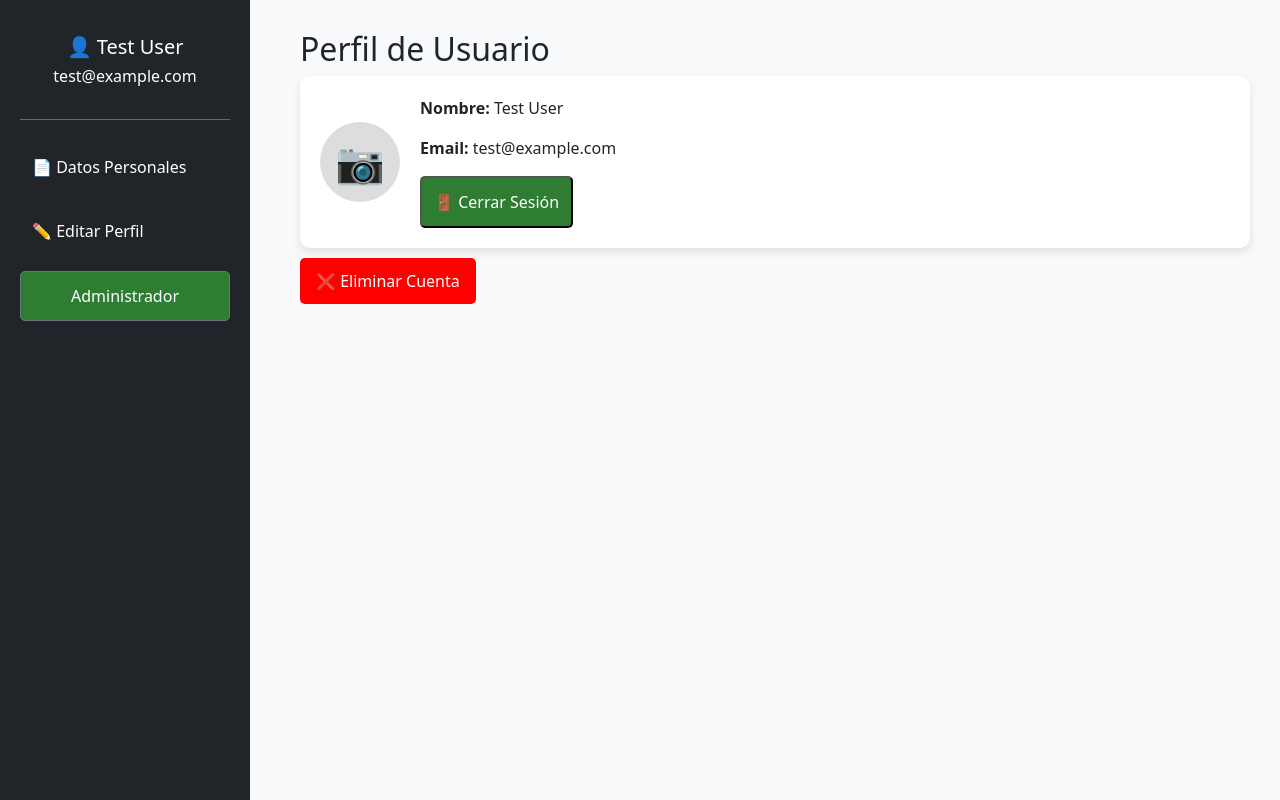
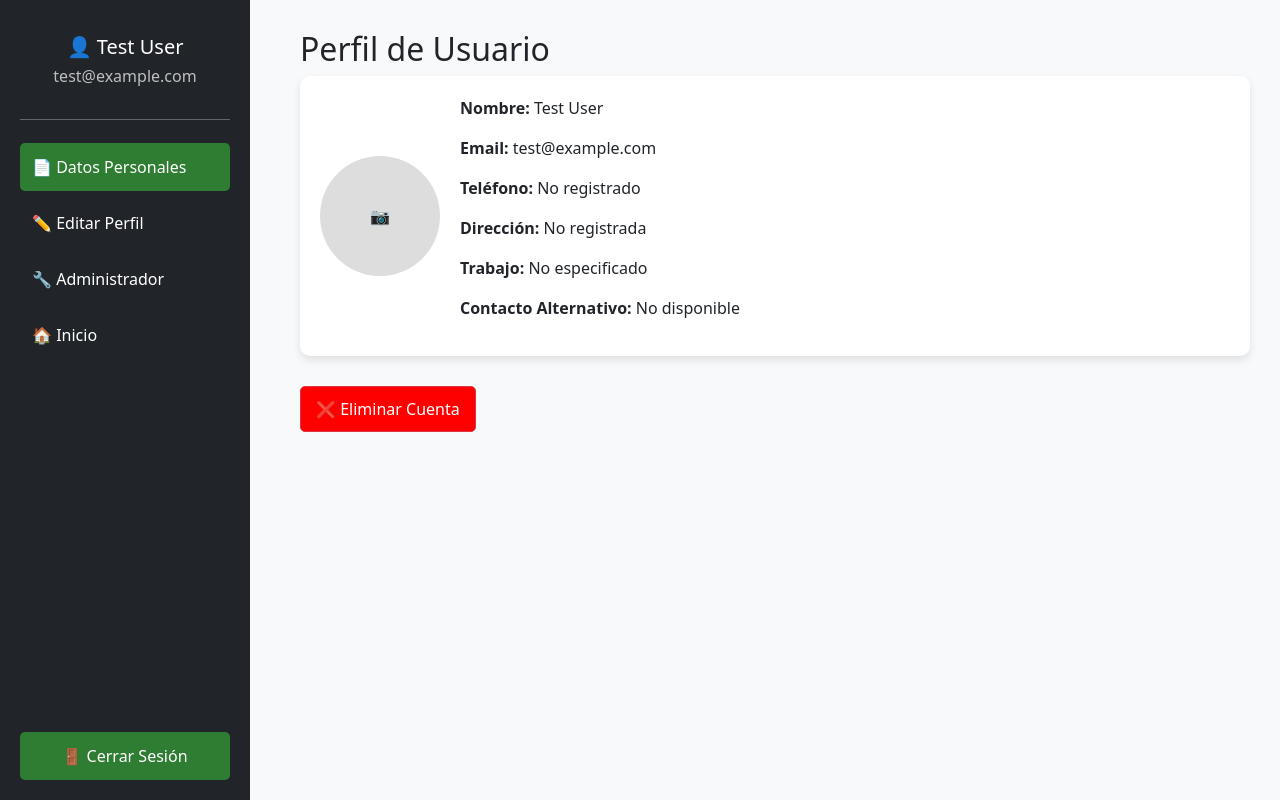
Before and after one commit to Pythonjhon/administrador-, a Laravel app: page /dashboard in a window 1280 px wide. Run offline with Laravel 12, Linux system fonts and the light colour scheme; a user stored in the database is signed in; data comes from the database, SQL or seed files in the repository.

Commit message:
terminado

```diff
--- a/app/Http/Controllers/DashboardController.php
+++ b/app/Http/Controllers/DashboardController.php
@@ -5,6 +5,7 @@ namespace App\Http\Controllers;
 use Illuminate\Http\Request;
 use Illuminate\Support\Facades\Auth;
 use App\Models\User;
+use Illuminate\Support\Facades\Storage;
 
 /**
  * Controlador del Panel de Usuario (Dashboard).
@@ -42,36 +43,46 @@ class DashboardController extends Controller
      */
     public function update(Request $request)
 {
-        // Obtener el usuario autenticado
-        $user = User::find(Auth::id());
+    $user = Auth::user(); // Obtiene el usuario autenticado
 
-        // Verificar si el usuario existe
     if (!$user) {
         return redirect()->route('dashboard')->with('error', 'Usuario no encontrado.');
     }
 
-        // Validar los datos ingresados
-        $request->validate([
+    // Validación de los datos
+    $validatedData = $request->validate([
         'name' => 'required|string|max:255',
         'email' => 'required|email|unique:users,email,' . $user->id,
         'password' => 'nullable|min:6|confirmed',
+        'phone' => 'nullable|string|max:20',
+        'address' => 'nullable|string|max:255',
+        'job' => 'nullable|string|max:255',
+        'image' => 'nullable|image|mimes:jpeg,png,jpg,gif|max:2048',
     ]);
 
-        // Actualizar los datos del usuario
-        $user->name = $request->name;
-        $user->email = $request->email;
-
-        // Actualizar la contraseña solo si se proporciona una nueva
-        if ($request->filled('password')) {
-            $user->password = bcrypt($request->password);
+    // Si el usuario subió una nueva imagen, la almacenamos
+    if ($request->hasFile('image')) {
+        // Eliminamos la imagen anterior si existe
+        if ($user->image) {
+            Storage::delete('public/' . $user->image);
+        }
+        // Guardamos la nueva imagen
+        $validatedData['image'] = $request->file('image')->store('profile_images', 'public');
     }
 
-        // Guardar los cambios en la base de datos
-        $user->save();
+    // Si hay contraseña, la encriptamos antes de actualizar
+    if ($request->filled('password')) {
+        $validatedData['password'] = bcrypt($request->password);
+    } else {
+        unset($validatedData['password']); // Eliminamos la clave si no se actualiza
+    }
 
-        // Redirigir al dashboard con un mensaje de éxito
+    // Actualizamos los datos del usuario sin usar `save()`
+    User::where('id', $user->id)->update($validatedData);
+
     return redirect()->route('dashboard')->with('success', 'Perfil actualizado correctamente.');
 }
+
 
     /**
      * Elimina la cuenta del usuario autenticado.
--- a/app/Models/User.php
+++ b/app/Models/User.php
@@ -23,6 +23,9 @@ class User extends Authenticatable
         'name',
         'email',
         'password',
+        'job',
+        'contact_number',
+        'image',
     ];
 
     /**
--- a/resources/views/auth/dashboard.blade.php
+++ b/resources/views/auth/dashboard.blade.php
@@ -7,7 +7,7 @@
     <!-- Enlace a Bootstrap 5 para estilos -->
     <link rel="stylesheet" href="https://cdn.jsdelivr.net/npm/bootstrap@5.3.0/dist/css/bootstrap.min.css">
     <style>
-        /* Estilos generales del cuerpo */
+        /* Estilos generales */
         body {
             display: flex;
             min-height: 100vh;
@@ -26,21 +26,23 @@
             flex-direction: column;
         }
 
-        /* Enlaces de la barra lateral */
-        .sidebar a {
-            color: white !important;
-            text-decoration: none;
-            display: block;
-            padding: 12px;
-            margin: 8px 0;
-            border-radius: 5px;
-            font-weight: 500;
-            transition: background-color 0.3s ease;
+        /* Imagen de perfil en la barra lateral */
+        .profile-sidebar-pic {
+            width: 100px;
+            height: 100px;
+            border-radius: 50%;
+            overflow: hidden;
+            background: #ddd;
+            display: flex;
+            align-items: center;
+            justify-content: center;
+            margin-bottom: 10px;
         }
 
-        /* Estilo cuando se pasa el cursor o está activo */
-        .sidebar a:hover, .sidebar .active {
-            background: #2e7d32;
+        .profile-sidebar-pic img {
+            width: 100%;
+            height: 100%;
+            object-fit: cover;
         }
 
         /* Información del usuario en la barra lateral */
@@ -55,10 +57,38 @@
             margin-bottom: 5px;
         }
 
+        /* Enlaces de la barra lateral */
+        .sidebar a {
+            color: white !important;
+            text-decoration: none;
+            display: block;
+            padding: 12px;
+            margin: 8px 0;
+            border-radius: 5px;
+            font-weight: 500;
+            transition: background-color 0.3s ease;
+        }
+
+        .sidebar a:hover, .sidebar .active {
+            background: #2e7d32;
+        }
+
+        .home-link {
+            background: #212529;
+        }
+
+        .home-link:hover {
+            background: #2e7d32;
+        }
+
+        .sidebar-content {
+            flex-grow: 1;
+        }
+
         /* Botón de cierre de sesión */
         .logout-btn {
             background: #2e7d32;
-            color: white;
+            color: white !important;
             text-align: center;
             display: block;
             padding: 12px;
@@ -67,21 +97,22 @@
             font-weight: 500;
             text-decoration: none;
             transition: background 0.3s ease;
+            border: none;
+            width: 100%;
         }
 
-        /* Estilo al pasar el cursor sobre el botón de cierre de sesión */
         .logout-btn:hover {
             background: #19692c;
         }
 
-        /* Contenedor principal de la página */
+        /* Contenido principal */
         .content {
             margin-left: 270px;
             flex-grow: 1;
             padding: 30px;
         }
 
-        /* Contenedor del perfil de usuario */
+        /* Contenedor del perfil */
         .profile-container {
             background: white;
             padding: 20px;
@@ -90,30 +121,28 @@
             display: flex;
             align-items: center;
             gap: 20px;
+            margin-bottom: 20px;
         }
 
         /* Estilo de la foto de perfil */
         .profile-pic {
-            width: 80px;
-            height: 80px;
+            width: 120px;
+            height: 120px;
             border-radius: 50%;
+            overflow: hidden;
             background: #ddd;
             display: flex;
             align-items: center;
             justify-content: center;
-            font-size: 40px;
-            color: #218838;
         }
 
-        /* Estilo de imágenes en las tareas */
-        .task-image {
-            width: 80px;
-            height: 80px;
+        .profile-pic img {
+            width: 100%;
+            height: 100%;
             object-fit: cover;
-            border-radius: 5px;
         }
 
-        /* Botones generales */
+        /* Botones */
         .btn {
             background: #2e7d32;
             color: white;
@@ -121,22 +150,21 @@
             padding: 10px 15px;
             border-radius: 5px;
             font-weight: 500;
+            transition: background 0.3s ease;
             display: inline-block;
-            margin-top: 10px;
-            transition: background 0.3s ease;
+            text-align: center;
         }
 
-        /* Estilo al pasar el cursor sobre los botones */
         .btn:hover {
             background: #19692c;
         }
 
-        /* Estilo del botón de eliminar cuenta */
+        /* Botón de eliminar cuenta */
         .delete-btn {
             background: red;
+            margin-top: 10px;
         }
 
-        /* Estilo al pasar el cursor sobre el botón de eliminar */
         .delete-btn:hover {
             background: darkred;
         }
@@ -145,6 +173,20 @@
         .sidebar a, .sidebar p {
             color: white !important;
         }
+
+        /* Estilo para imágenes de tareas */
+        .task-image {
+            width: 80px;
+            height: 80px;
+            object-fit: cover;
+            border-radius: 5px;
+        }
+
+        /* Estilo para textos con opacidad */
+        .text-muted {
+            color: white !important;
+            opacity: 0.7;
+        }
     </style>
 </head>
 <body>
@@ -152,14 +194,20 @@
     <!-- Barra lateral -->
     <div class="sidebar">
         <div class="user-info">
-            <!-- Nombre y correo del usuario obtenido desde Blade -->
             <h5>👤 {{ $user->name }}</h5>
             <p class="text-muted">{{ $user->email }}</p>
         </div>
-        <!-- Enlaces de la barra lateral -->
-        <a href="#">📄 Datos Personales</a>
+        <div class="sidebar-content">
+            <a href="#" class="active">📄 Datos Personales</a>
             <a href="{{ route('profile.edit') }}">✏️ Editar Perfil</a>
-        <a href="{{ route('tasks.index') }}" class="btn btn-secondary">Administrador</a>
+            <a href="{{ route('tasks.index') }}">🔧 Administrador</a>
+            <a href="/" class="home-link">🏠 Inicio</a>
+        </div>
+        <!-- Botón de cierre de sesión -->
+        <form action="{{ route('logout') }}" method="POST">
+            @csrf
+            <button type="submit" class="logout-btn">🚪 Cerrar Sesión</button>
+        </form>
     </div>
 
     <!-- Contenido Principal -->
@@ -168,19 +216,22 @@
 
         <!-- Contenedor de perfil -->
         <div class="profile-container">
-            <!-- Icono de foto de perfil -->
-            <div class="profile-pic">📷</div>
+            <!-- Foto de perfil en la sección principal -->
+            <div class="profile-pic">
+                @if ($user->image)
+                    <img src="{{ asset('storage/' . $user->image) }}" alt="Foto de perfil">
+                @else
+                    📷
+                @endif
+            </div>
 
             <div>
-                <!-- Datos del usuario -->
                 <p><strong>Nombre:</strong> {{ $user->name }}</p>
                 <p><strong>Email:</strong> {{ $user->email }}</p>
-
-                <!-- Botón de cierre de sesión -->
-                <form action="{{ route('logout') }}" method="POST" class="mt-auto">
-                    @csrf
-                    <button type="submit" class="logout-btn">🚪 Cerrar Sesión</button>
-                </form>
+                <p><strong>Teléfono:</strong> {{ $user->phone ?? 'No registrado' }}</p>
+                <p><strong>Dirección:</strong> {{ $user->address ?? 'No registrada' }}</p>
+                <p><strong>Trabajo:</strong> {{ $user->job ?? 'No especificado' }}</p>
+                <p><strong>Contacto Alternativo:</strong> {{ $user->contact_number ?? 'No disponible' }}</p>
             </div>
         </div>
 
@@ -189,7 +240,7 @@
               onsubmit="return confirm('¿Estás seguro de que deseas eliminar tu cuenta? Esta acción no se puede deshacer.');">
             @csrf
             @method('DELETE')
-            <button type="submit" class="btn delete-btn">❌ Eliminar Cuenta</button>
+            <button type="submit" class="btn btn-danger delete-btn">❌ Eliminar Cuenta</button>
         </form>
     </div>
 
```
Also changed, not shown: resources/views/auth/edit-profile.blade.php (+34 -1 lines), database/migrations/2025_03_10_161853_add_fields_to_users_table.php (added). Lines whose indentation alone changed are shown as unchanged.
